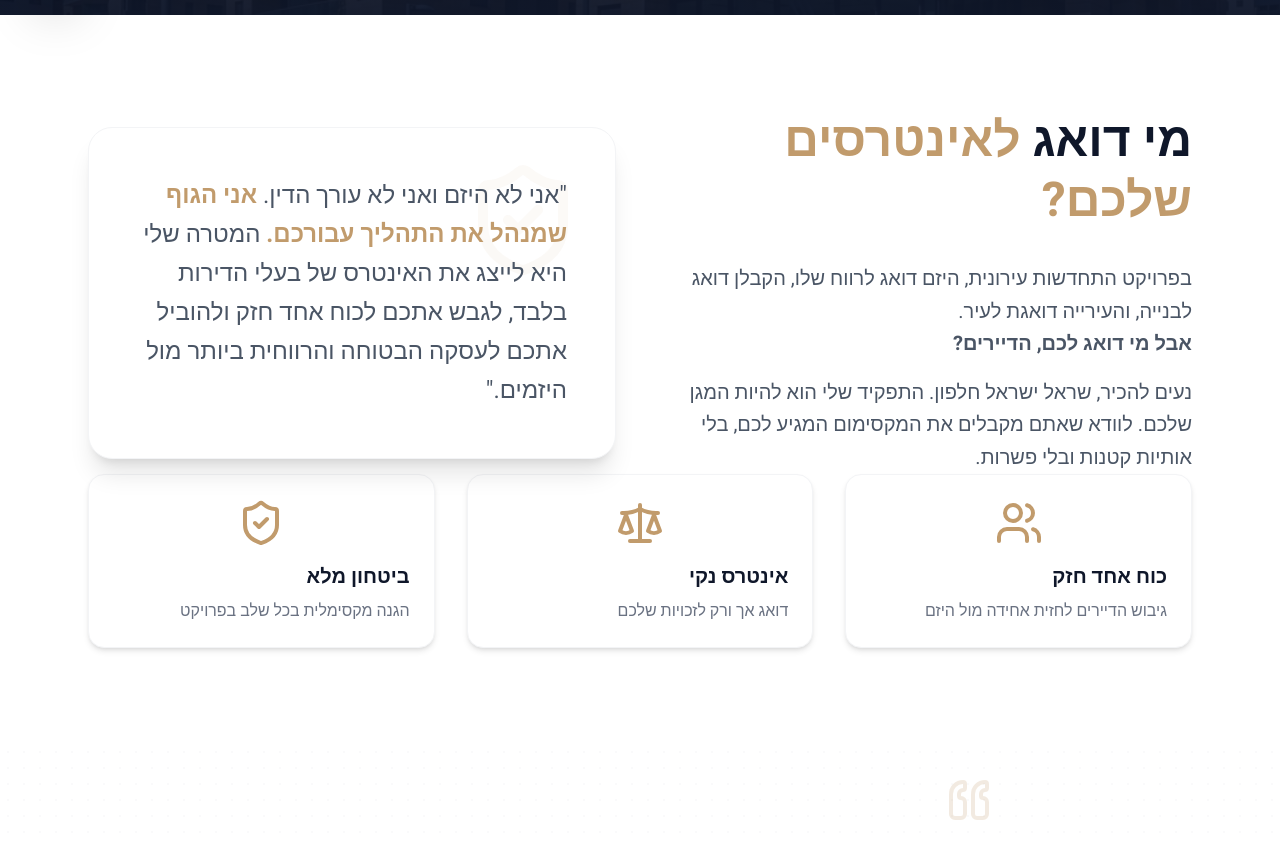
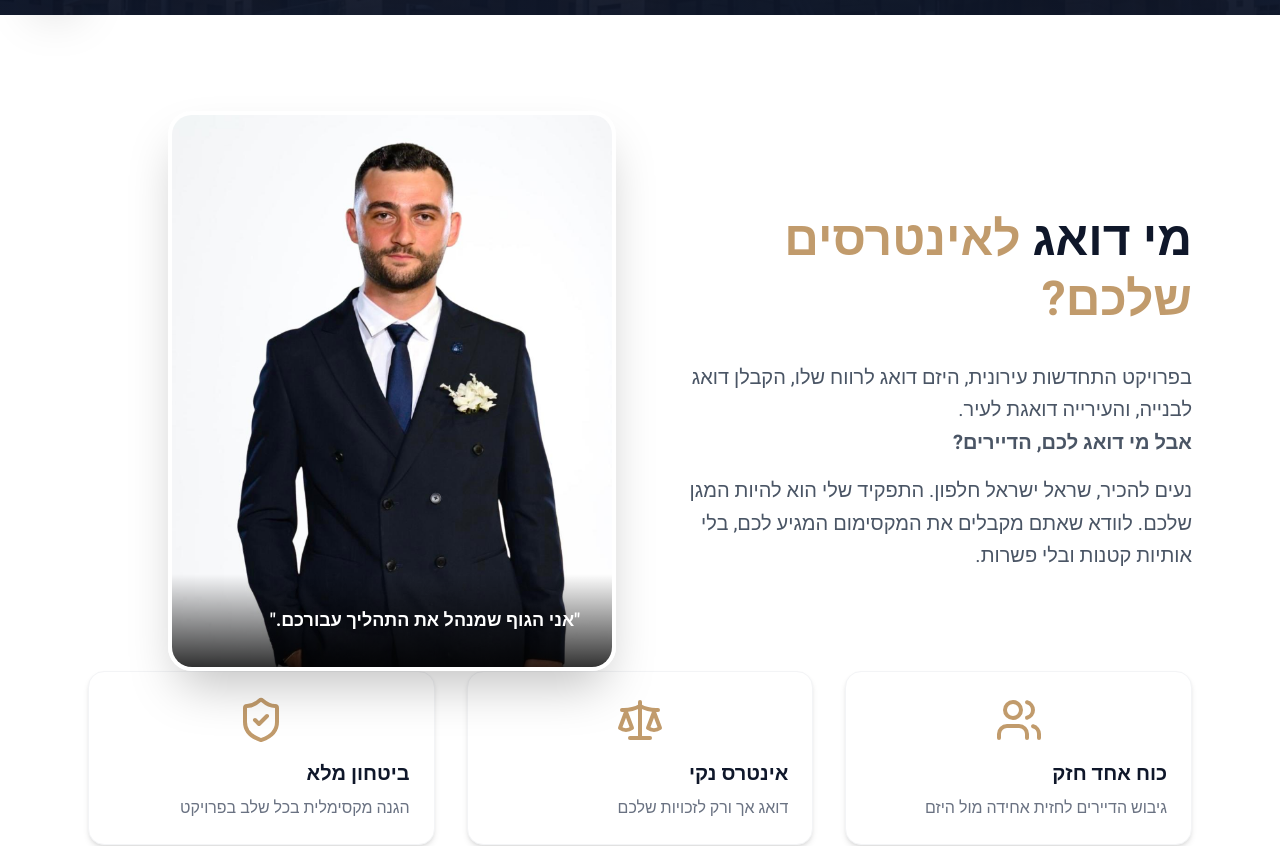
Before and after one commit to AmnonHalili/sarel, a React (Vite) app: page / in a window 1280 px wide. Shown: the part 778-1624 px from the top of the page. Built offline with nearby package versions, Linux system fonts and the light colour scheme.

Commit message:
Update Intro section with portrait image and quote
Replaces the illustration in the Intro component with a new portrait image and overlays a quote. Adds sarel-portrait.png to assets and adjusts layout ordering for improved presentation.

```diff
--- a/src/components/Intro.jsx
+++ b/src/components/Intro.jsx
@@ -1,6 +1,7 @@
 import React from 'react';
 import { ShieldCheck, Scale, Users } from 'lucide-react';
 import { FadeIn, Reveal } from './Reveal';
+import sarelPortrait from '../assets/sarel-portrait.png';
 
 const Intro = () => {
     return (
@@ -10,7 +11,7 @@ const Intro = () => {
                 <div className="grid md:grid-cols-2 gap-12 items-center">
 
                     {/* Text Content */}
-                    <div className="space-y-6 md:space-y-8 text-center md:text-right">
+                    <div className="space-y-6 md:space-y-8 text-center md:text-right order-2 md:order-1">
                         <Reveal>
                             <h2 className="text-3xl md:text-5xl font-bold text-brand-text leading-tight">
                                 מי דואג  <span className="text-brand-gold">לאינטרסים שלכם?</span>
@@ -29,16 +30,20 @@ const Intro = () => {
                     </div>
 
                     {/* Image/Illustration */}
-                    <div className="relative flex justify-center md:justify-start">
+                    <div className="relative flex justify-center md:justify-start order-1 md:order-2">
                         <FadeIn delay={0.4} direction="right">
-                            <div className="bg-white p-8 md:p-12 rounded-3xl border border-gray-100 shadow-xl relative overflow-hidden group hover:border-brand-gold/30 transition-colors">
-                                <div className="absolute top-0 right-0 p-8 opacity-5 text-brand-gold">
-                                    <ShieldCheck size={120} />
+                            <div className="relative w-full max-w-md aspect-[4/5] rounded-3xl overflow-hidden shadow-2xl border-4 border-white">
+                                <img
+                                    src={sarelPortrait}
+                                    alt="שראל ישראל חלפון"
+                                    className="w-full h-full object-cover object-[50%_15%] hover:scale-105 transition-transform duration-700"
+                                />
+                                {/* Quote Overlay */}
+                                <div className="absolute bottom-0 left-0 right-0 bg-gradient-to-t from-black/80 via-black/40 to-transparent p-8 text-white">
+                                    <p className="font-bold text-lg leading-relaxed">
+                                        "אני הגוף שמנהל את התהליך עבורכם."
+                                    </p>
                                 </div>
-
-                                <p className="text-xl md:text-2xl leading-relaxed text-gray-600 relative z-10">
-                                    "אני לא היזם ואני לא עורך הדין. <span className="text-brand-gold font-bold">אני הגוף שמנהל את התהליך עבורכם.</span> המטרה שלי היא לייצג את האינטרס של בעלי הדירות בלבד, לגבש אתכם לכוח אחד חזק ולהוביל אתכם לעסקה הבטוחה והרווחית ביותר מול היזמים."
-                                </p>
                             </div>
                         </FadeIn>
                     </div>
```
Also changed, not shown: src/assets/sarel-portrait.png (added).
